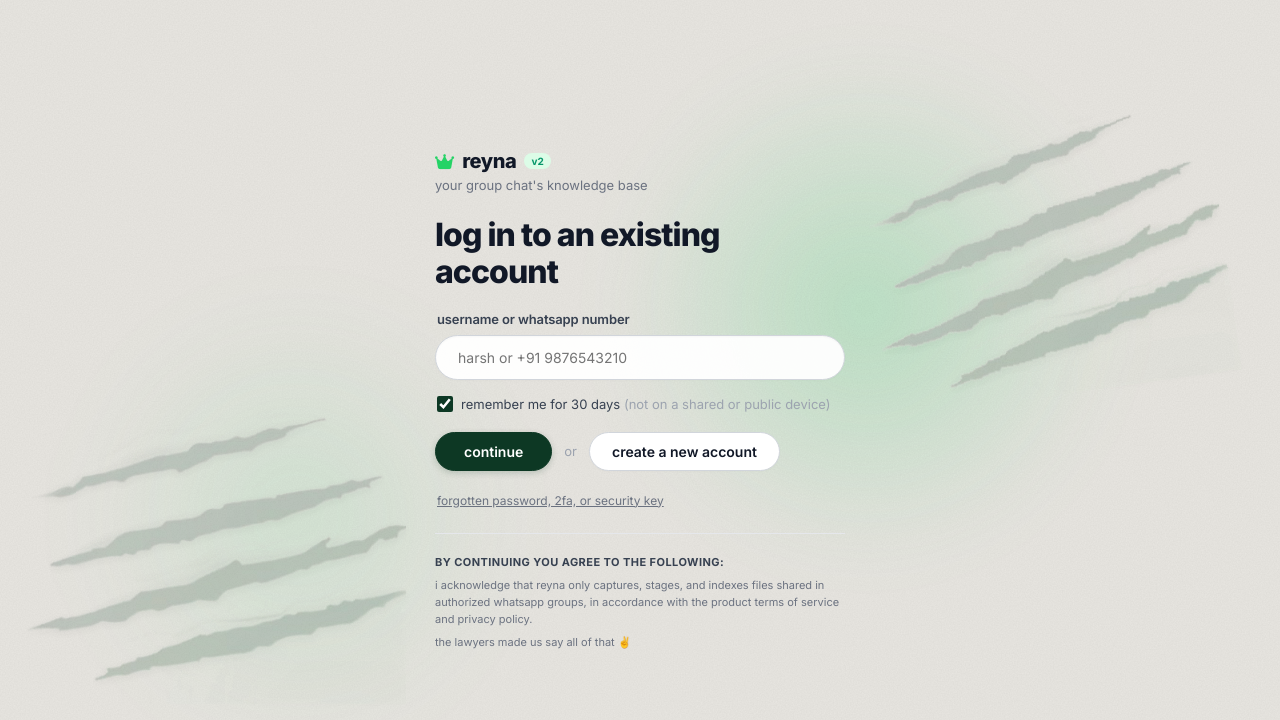
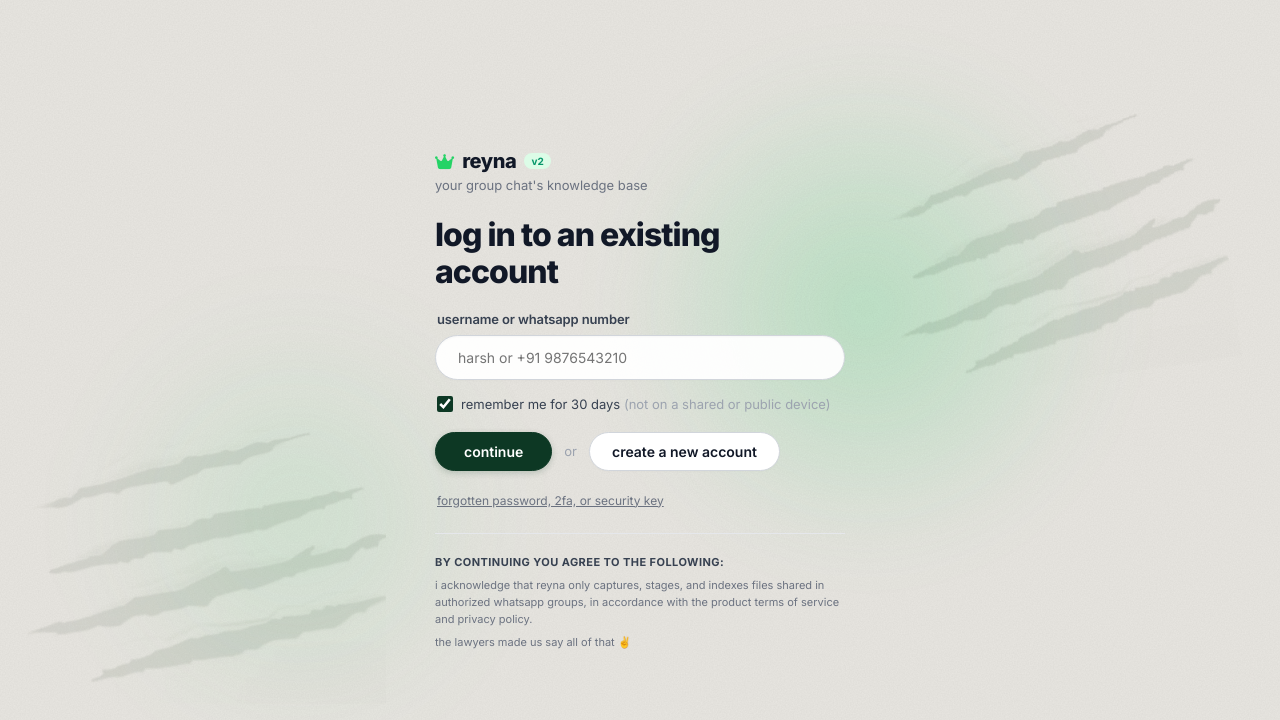
Before and after one commit to hurshnarayan/reyna, a React (Vite) app in the folder web/: page /login in a window 1280 px wide. Shown: the top 720 px of the page. Built offline with nearby package versions, Linux system fonts and the light colour scheme.

Commit message:
style(login): soften scratches opacity and blend into background without overpowering form

```diff
--- a/web/src/pages/Login.jsx
+++ b/web/src/pages/Login.jsx
@@ -126,7 +126,7 @@ export default function Login() {
         zIndex: 0,
       }} />
 
-      {/* Paper Ripped Cat Scratches (matching mockup with torn edge depth) */}
+      {/* Paper Ripped Cat Scratches (soft ambient blend, non-distracting) */}
       {/* 1. Bottom Left Paper Ripped Scratch */}
       <img
         src="/scratch-bl.png"
@@ -135,12 +135,12 @@ export default function Login() {
           position: 'fixed',
           bottom: '12%',
           left: '2%',
-          width: 380,
-          opacity: 0.82,
+          width: 360,
+          opacity: 0.28,
+          mixBlendMode: 'multiply',
           pointerEvents: 'none',
           zIndex: 0,
           userSelect: 'none',
-          filter: 'drop-shadow(0 2px 4px rgba(0,0,0,0.06))',
         }}
       />
 
@@ -152,12 +152,12 @@ export default function Login() {
           position: 'fixed',
           top: '12%',
           right: '3%',
-          width: 390,
-          opacity: 0.85,
+          width: 370,
+          opacity: 0.3,
+          mixBlendMode: 'multiply',
           pointerEvents: 'none',
           zIndex: 0,
           userSelect: 'none',
-          filter: 'drop-shadow(0 2px 4px rgba(0,0,0,0.06))',
         }}
       />
 
```
